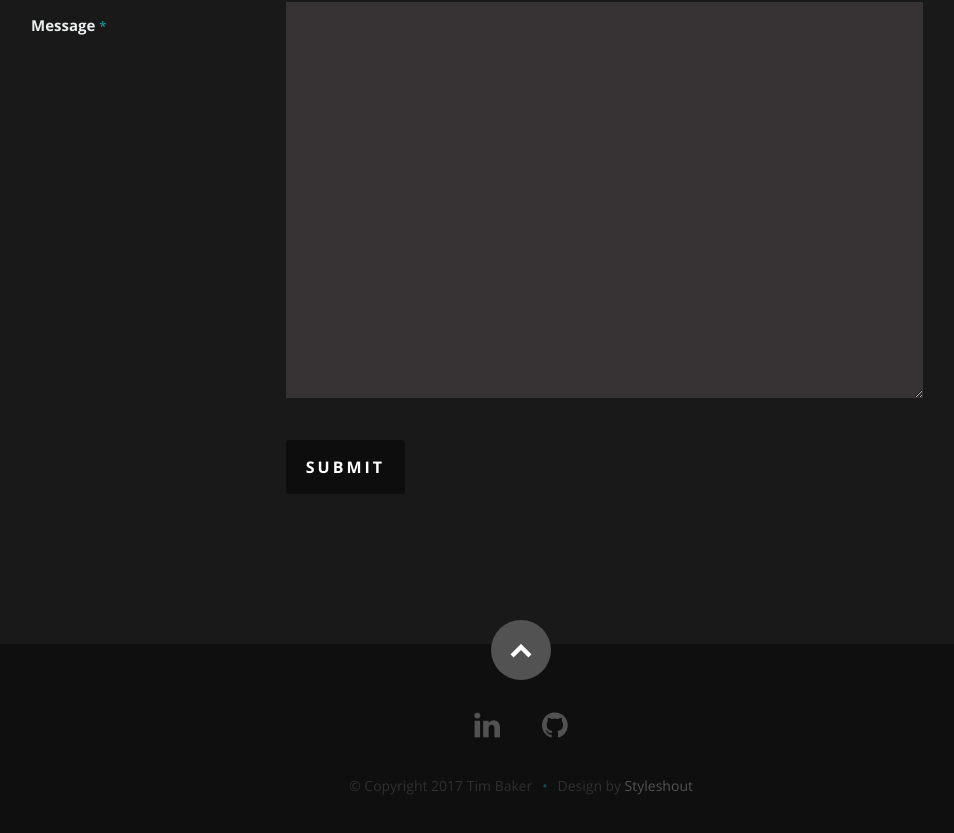
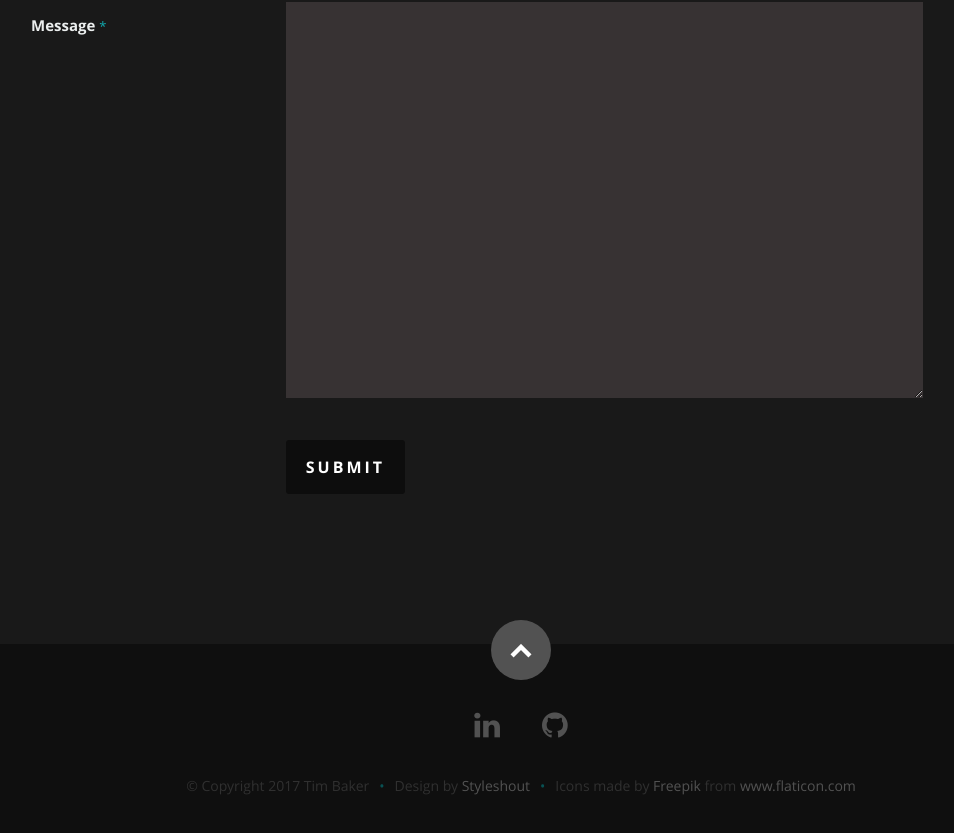
Before and after one commit to vicgwee/react-app-resume, a React (Create React App) app: page / in a window 1280 px wide. Shown: the part 3835-4668 px from the top of the page, without its empty margins (119-1073 px from the left). Built offline with nearby package versions, Linux system fonts and the light colour scheme.

Commit message:
update images
add icon and darken background

```diff
--- a/src/Components/Footer.js
+++ b/src/Components/Footer.js
@@ -21,6 +21,7 @@
            <ul className="copyright">
               <li>&copy; Copyright 2017 Tim Baker</li>
               <li>Design by <a title="Styleshout" href="http://www.styleshout.com/">Styleshout</a></li>
+              <li>Icons made by <a href="https://www.freepik.com" title="Freepik">Freepik</a> from <a href="https://www.flaticon.com/" title="Flaticon">www.flaticon.com</a></li>
            </ul>
 
         </div>
```
Also changed, not shown: public/images/header-background.jpg, 1 other file (tests, documents, lock files or other folders).
